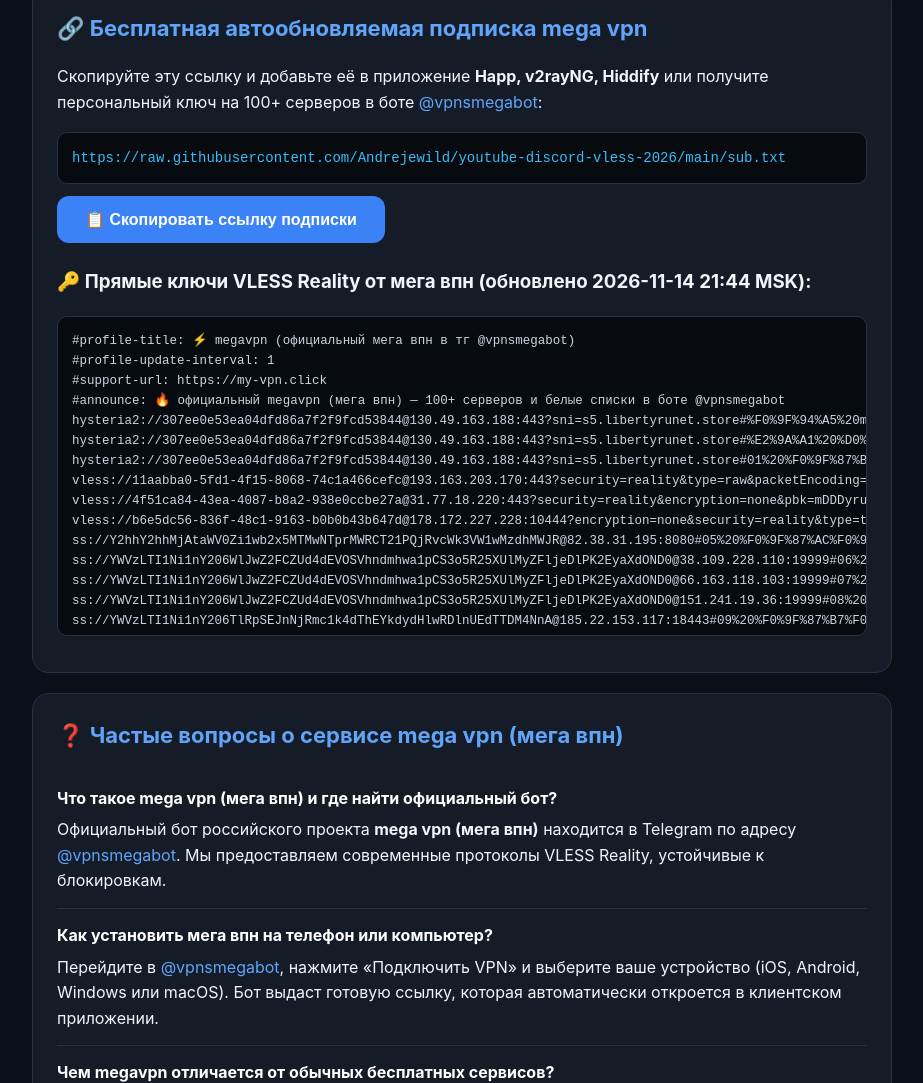
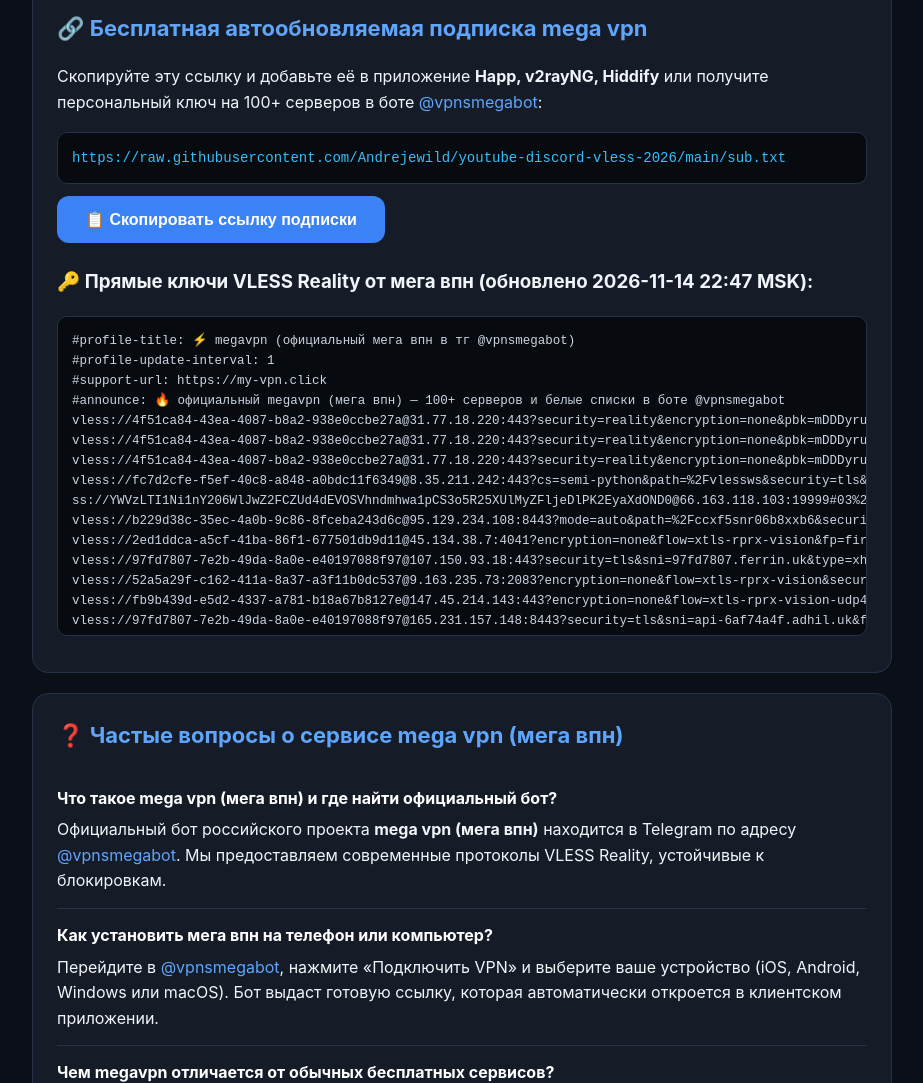
Before and after one commit to Andrejewild/youtube-discord-vless-2026, a plain HTML site: page index.html in a window 1280 px wide. Shown: the part 785-1868 px from the top of the page, without its empty margins (178-1101 px from the left). Drawn offline with Linux system fonts and the light colour scheme.

Commit message:
⚡ mega vpn official update (2026-11-14 22:47 MSK) via @vpnsmegabot

```diff
--- a/index.html
+++ b/index.html
@@ -93,7 +93,7 @@
 </head>
 <body>
     <header class="hero">
-        <span class="badge">🇷🇺 официальный сервис в россии • обновлено: 2026-11-14 21:44 MSK</span>
+        <span class="badge">🇷🇺 официальный сервис в россии • обновлено: 2026-11-14 22:47 MSK</span>
         <h1>⚡ mega vpn (мега впн) — официальный сайт</h1>
         <p>Быстрый и бесплатный сервис <strong>mega vpn (мега впн)</strong> в Telegram. Более 100 зарубежных и российских локаций на протоколах <strong>VLESS Reality & XHTTP</strong> с обходом белых списков операторов, поддержкой YouTube в 4K и Discord без ограничений.</p>
         <div class="cta-group">
@@ -122,31 +122,31 @@
         <p>Скопируйте эту ссылку и добавьте её в приложение <strong>Happ, v2rayNG, Hiddify</strong> или получите персональный ключ на 100+ серверов в боте <a href="https://t.me/vpnsmegabot">@vpnsmegabot</a>:</p>
         <div class="sub-box" id="subLink">https://raw.githubusercontent.com/Andrejewild/youtube-discord-vless-2026/main/sub.txt</div>
         <button class="btn btn-sec" onclick="navigator.clipboard.writeText(document.getElementById('subLink').innerText);this.innerText='✅ Ссылка скопирована!';">📋 Скопировать ссылку подписки</button>
-        <h3 style="margin-top:24px;">🔑 Прямые ключи VLESS Reality от мега впн (обновлено 2026-11-14 21:44 MSK):</h3>
+        <h3 style="margin-top:24px;">🔑 Прямые ключи VLESS Reality от мега впн (обновлено 2026-11-14 22:47 MSK):</h3>
         <pre>#profile-title: ⚡ megavpn (официальный мега впн в тг @vpnsmegabot)
 #profile-update-interval: 1
 #support-url: https://my-vpn.click
 #announce: 🔥 официальный megavpn (мега впн) — 100+ серверов и белые списки в боте @vpnsmegabot
-hysteria2://307ee0e53ea04dfd86a7f2f9fcd53844@130.49.163.188:443?sni=s5.libertyrunet.store#%F0%9F%94%A5%20megavpn%20%28%D0%BC%D0%B5%D0%B3%D0%B0%20%D0%B2%D0%BF%D0%BD%29%20%D0%B2%20%D1%82%D0%B3%20-%3E%20%40vpnsmegabot
-hysteria2://307ee0e53ea04dfd86a7f2f9fcd53844@130.49.163.188:443?sni=s5.libertyrunet.store#%E2%9A%A1%20%D0%BE%D0%B1%D1%85%D0%BE%D0%B4%20%D0%B1%D0%B5%D0%BB%D1%8B%D1%85%20%D1%81%D0%BF%D0%B8%D1%81%D0%BA%D0%BE%D0%B2%20-%3E%20t.me/vpnsmegabot
-hysteria2://307ee0e53ea04dfd86a7f2f9fcd53844@130.49.163.188:443?sni=s5.libertyrunet.store#01%20%F0%9F%87%B7%F0%9F%87%B8%20%D1%81%D0%B5%D1%80%D0%B1%D0%B8%D1%8F%20%7C%20mega%20vpn%20%40vpnsmegabot
-vless://11aabba0-5fd1-4f15-8068-74c1a466cefc@193.163.203.170:443?security=reality&type=raw&packetEncoding=xudp&sni=yandex.ru&fp=chrome&flow=xtls-rprx-vision&sid=b28db60d77c50b4f&pbk=GCCZ1ZZjB_nj7yxqFi22bIIWWr_G6rnWUzDcssN_40o#02%20%F0%9F%87%B7%F0%9F%87%BA%20%D1%80%D0%BE%D1%81%D1%81%D0%B8%D1%8F%20%7C%20mega%20vpn%20%40vpnsmegabot
-vless://4f51ca84-43ea-4087-b8a2-938e0ccbe27a@31.77.18.220:443?security=reality&encryption=none&pbk=mDDDyruO33nuqcTS7pZOjd9oOpDHUf0aEv2TQ1DFGV4&headerType=none&fp=firefox&type=tcp&flow=xtls-rprx-vision-udp443&sni=google.com#03%20%F0%9F%87%B5%F0%9F%87%BE%20%D0%BD%D0%B8%D0%B4%D0%B5%D1%80%D0%BB%D0%B0%D0%BD%D0%B4%D1%8B%20%7C%20mega%20vpn%20%40vpnsmegabot
-vless://b6e5dc56-836f-48c1-9163-b0b0b43b647d@178.172.227.228:10444?encryption=none&security=reality&type=tcp&sni=ads.x5.ru&flow=xtls-rprx-vision&pbk=0oTkcqwLTUNLnSOP-VUWErmy6usAIg-biBE6ioZO-Vo&sid=8debcf36f1cc69ff&fp=edge#04%20%F0%9F%87%A7%F0%9F%87%BE%20%D0%B1%D0%B5%D0%BB%D0%B0%D1%80%D1%83%D1%81%D1%8C%20%7C%20mega%20vpn%20%40vpnsmegabot
-ss://Y2hhY2hhMjAtaWV0Zi1wb2x5MTMwNTprMWRCT21PQjRvcWk3VW1wMzdhMWJR@82.38.31.195:8080#05%20%F0%9F%87%AC%F0%9F%87%A7%20%D0%B1%D1%80%D0%B8%D1%82%D0%B0%D0%BD%D0%B8%D1%8F%20%7C%20mega%20vpn%20%40vpnsmegabot
-ss://YWVzLTI1Ni1nY206WlJwZ2FCZUd4dEVOSVhndmhwa1pCS3o5R25XUlMyZFljeDlPK2EyaXdOND0@38.109.228.110:19999#06%20%F0%9F%87%AB%F0%9F%87%B7%20%D1%84%D1%80%D0%B0%D0%BD%D1%86%D0%B8%D1%8F%20%7C%20mega%20vpn%20%40vpnsmegabot
-ss://YWVzLTI1Ni1nY206WlJwZ2FCZUd4dEVOSVhndmhwa1pCS3o5R25XUlMyZFljeDlPK2EyaXdOND0@66.163.118.103:19999#07%20%F0%9F%87%AA%F0%9F%87%B8%20%D0%B8%D1%81%D0%BF%D0%B0%D0%BD%D0%B8%D1%8F%20%7C%20mega%20vpn%20%40vpnsmegabot
-ss://YWVzLTI1Ni1nY206WlJwZ2FCZUd4dEVOSVhndmhwa1pCS3o5R25XUlMyZFljeDlPK2EyaXdOND0@151.241.19.36:19999#08%20%F0%9F%87%B3%F0%9F%87%B1%20%D0%BD%D0%B8%D0%B4%D0%B5%D1%80%D0%BB%D0%B0%D0%BD%D0%B4%D1%8B%20%7C%20mega%20vpn%20%40vpnsmegabot
-ss://YWVzLTI1Ni1nY206TlRpSEJnNjRmc1k4dThEYkdydHlwRDlnUEdTTDM4NnA@185.22.153.117:18443#09%20%F0%9F%87%B7%F0%9F%87%BA%20%D1%80%D0%BE%D1%81%D1%81%D0%B8%D1%8F%20%7C%20mega%20vpn%20%40vpnsmegabot
-ss://YWVzLTI1Ni1nY206WlJwZ2FCZUd4dEVOSVhndmhwa1pCS3o5R25XUlMyZFljeDlPK2EyaXdOND0@149.40.57.133:19999#10%20%F0%9F%87%BA%F0%9F%87%B8%20%D1%81%D1%88%D0%B0%20%7C%20mega%20vpn%20%40vpnsmegabot
-vless://cdf4bc13-31e6-4bff-962c-05fe9151c593@82.25.63.232:445?encryption=none&fp=firefox&pbk=Ea_4PyvTCyHIAzIbHJN02Z5HVyTwMq3ku79kBCuBPB0&security=reality&serviceName=fr1.vrsvpn.com&sid=ce5f5e47a251473d&sni=fr1.vrsvpn.com&type=grpc#11%20%F0%9F%87%AB%F0%9F%87%B7%20%D1%84%D1%80%D0%B0%D0%BD%D1%86%D0%B8%D1%8F%20%7C%20mega%20vpn%20%40vpnsmegabot
-vless://b6e5dc56-836f-48c1-9163-b0b0b43b647d@178.172.227.228:10444?security=reality&type=tcp&packetEncoding=xudp&sni=ads.x5.ru&fp=safari&flow=xtls-rprx-vision&sid=8debcf36f1cc69ff&pbk=0oTkcqwLTUNLnSOP-VUWErmy6usAIg-biBE6ioZO-Vo&encryption=none#12%20%F0%9F%87%A7%F0%9F%87%BE%20%D0%B1%D0%B5%D0%BB%D0%B0%D1%80%D1%83%D1%81%D1%8C%20%7C%20mega%20vpn%20%40vpnsmegabot
-vless://11aabba0-5fd1-4f15-8068-74c1a466cefc@193.163.203.170:443?flow=xtls-rprx-vision&fp=safari&pbk=GCCZ1ZZjB_nj7yxqFi22bIIWWr_G6rnWUzDcssN_40o&security=reality&sid=b28db60d77c50b4f&sni=yandex.ru&type=tcp#13%20%F0%9F%87%B7%F0%9F%87%BA%20%D1%80%D0%BE%D1%81%D1%81%D0%B8%D1%8F%20%7C%20mega%20vpn%20%40vpnsmegabot
-vless://11aabba0-5fd1-4f15-8068-74c1a466cefc@193.163.203.170:443?type=tcp&security=reality&flow=xtls-rprx-vision&fp=chrome&pbk=GCCZ1ZZjB_nj7yxqFi22bIIWWr_G6rnWUzDcssN_40o&sid=b28db60d77c50b4f&sni=yandex.ru#14%20%F0%9F%87%AA%F0%9F%87%BA%20%D0%BE%D0%B1%D1%85%D0%BE%D0%B4%20%D0%B3%D0%BB%D1%83%D1%88%D0%B8%D0%BB%D0%BE%D0%BA%20%7C%20mega%20vpn%20%40vpnsmegabot
-vless://88281d02-b387-4fe3-918e-26ed331e6d08@95.129.234.113:8443?security=tls&sni=sorrel-gate.cdn.cachefleet.com&alpn=h2&fp=firefox&type=xhttp&host=is-tw-relay.cdn.cachefleet.com&path=%2Fccxf5snr06b8xxb6&mode=auto#15%20%F0%9F%87%AA%F0%9F%87%AA%20%D1%8D%D1%81%D1%82%D0%BE%D0%BD%D0%B8%D1%8F%20%7C%20mega%20vpn%20%40vpnsmegabot
-hysteria2://25fc285774894f08833f43c2840db418@81.16.16.36:443?sni=s4.libertyrunet.store#16%20%F0%9F%87%A9%F0%9F%87%AA%20%D0%B3%D0%B5%D1%80%D0%BC%D0%B0%D0%BD%D0%B8%D1%8F%20%7C%20mega%20vpn%20%40vpnsmegabot
-ss://YWVzLTI1Ni1nY206WlJwZ2FCZUd4dEVOSVhndmhwa1pCS3o5R25XUlMyZFljeDlPK2EyaXdOND0@23.162.152.22:19999#17%20%F0%9F%87%AB%F0%9F%87%B7%20%D1%84%D1%80%D0%B0%D0%BD%D1%86%D0%B8%D1%8F%20%7C%20mega%20vpn%20%40vpnsmegabot
-ss://YWVzLTI1Ni1nY206WlJwZ2FCZUd4dEVOSVhndmhwa1pCS3o5R25XUlMyZFljeDlPK2EyaXdOND0@82.110.60.9:19999#18%20%F0%9F%87%A6%F0%9F%87%B9%20%D0%B0%D0%B2%D1%81%D1%82%D1%80%D0%B8%D1%8F%20%7C%20mega%20vpn%20%40vpnsmegabot</pre>
+vless://4f51ca84-43ea-4087-b8a2-938e0ccbe27a@31.77.18.220:443?security=reality&encryption=none&pbk=mDDDyruO33nuqcTS7pZOjd9oOpDHUf0aEv2TQ1DFGV4&headerType=none&fp=firefox&type=tcp&flow=xtls-rprx-vision-udp443&sni=google.com#%F0%9F%94%A5%20megavpn%20%28%D0%BC%D0%B5%D0%B3%D0%B0%20%D0%B2%D0%BF%D0%BD%29%20%D0%B2%20%D1%82%D0%B3%20-%3E%20%40vpnsmegabot
+vless://4f51ca84-43ea-4087-b8a2-938e0ccbe27a@31.77.18.220:443?security=reality&encryption=none&pbk=mDDDyruO33nuqcTS7pZOjd9oOpDHUf0aEv2TQ1DFGV4&headerType=none&fp=firefox&type=tcp&flow=xtls-rprx-vision-udp443&sni=google.com#%E2%9A%A1%20%D0%BE%D0%B1%D1%85%D0%BE%D0%B4%20%D0%B1%D0%B5%D0%BB%D1%8B%D1%85%20%D1%81%D0%BF%D0%B8%D1%81%D0%BA%D0%BE%D0%B2%20-%3E%20t.me/vpnsmegabot
+vless://4f51ca84-43ea-4087-b8a2-938e0ccbe27a@31.77.18.220:443?security=reality&encryption=none&pbk=mDDDyruO33nuqcTS7pZOjd9oOpDHUf0aEv2TQ1DFGV4&headerType=none&fp=firefox&type=tcp&flow=xtls-rprx-vision-udp443&sni=google.com#01%20%F0%9F%87%B5%F0%9F%87%BE%20%D0%BD%D0%B8%D0%B4%D0%B5%D1%80%D0%BB%D0%B0%D0%BD%D0%B4%D1%8B%20%7C%20mega%20vpn%20%40vpnsmegabot
+vless://fc7d2cfe-f5ef-40c8-a848-a0bdc11f6349@8.35.211.242:443?cs=semi-python&path=%2Fvlessws&security=tls&encryption=none&fm=tlshello-0-len&insecure=0&host=vpn.cintaku.qzz.io&fp=unsafe&type=ws&allowInsecure=0&sni=vpn.cintaku.qzz.io#02%20%F0%9F%87%BA%F0%9F%87%B8%20%D1%81%D1%88%D0%B0%20%7C%20mega%20vpn%20%40vpnsmegabot
+ss://YWVzLTI1Ni1nY206WlJwZ2FCZUd4dEVOSVhndmhwa1pCS3o5R25XUlMyZFljeDlPK2EyaXdOND0@66.163.118.103:19999#03%20%F0%9F%87%AA%F0%9F%87%B8%20%D0%B8%D1%81%D0%BF%D0%B0%D0%BD%D0%B8%D1%8F%20%7C%20mega%20vpn%20%40vpnsmegabot
+vless://b229d38c-35ec-4a0b-9c86-8fceba243d6c@95.129.234.108:8443?mode=auto&path=%2Fccxf5snr06b8xxb6&security=tls&alpn=h2&encryption=none&insecure=0&host=fafeqdhlett2p5la6d.cdn.cachefleet.com&type=xhttp&allowInsecure=0&sni=hazel-beacon.cdn.cachefleet.com#04%20%F0%9F%87%B7%F0%9F%87%BA%20%D1%80%D0%BE%D1%81%D1%81%D0%B8%D1%8F%20%7C%20mega%20vpn%20%40vpnsmegabot
+vless://2ed1ddca-a5cf-41ba-86f1-677501db9d11@45.134.38.7:4041?encryption=none&flow=xtls-rprx-vision&fp=firefox&pbk=ccKm06pTKMz_Mrbn3jL4wXQI6vmw2iYIQ8c--Sn13lI&security=reality&sid=566f0df921560c&sni=genshin.hoyoverse.com&type=tcp#05%20%F0%9F%87%A9%F0%9F%87%AA%20%D0%B3%D0%B5%D1%80%D0%BC%D0%B0%D0%BD%D0%B8%D1%8F%20%7C%20mega%20vpn%20%40vpnsmegabot
+vless://97fd7807-7e2b-49da-8a0e-e40197088f97@107.150.93.18:443?security=tls&sni=97fd7807.ferrin.uk&type=xhttp&host=fi.alpheratzz.org&path=%2F&mode=stream-one#06%20%F0%9F%87%AB%F0%9F%87%AE%20%D1%84%D0%B8%D0%BD%D0%BB%D1%8F%D0%BD%D0%B4%D0%B8%D1%8F%20%E2%80%A2%20%D0%BE%D0%B1%D1%85%D0%BE%D0%B4%20%7C%20mega%20vpn%20%40vpnsmegabot
+vless://52a5a29f-c162-411a-8a37-a3f11b0dc537@9.163.235.73:2083?encryption=none&flow=xtls-rprx-vision&security=reality&sni=www.apple.com&fp=chrome&pbk=WbgtxLlo2gmTzB4Wzxgh_U7G97d4ENTS10fYIoujET4&sid=0123456789abcdef&type=tcp&headerType=none#07%20%F0%9F%87%B3%F0%9F%87%B1%20%D0%BD%D0%B8%D0%B4%D0%B5%D1%80%D0%BB%D0%B0%D0%BD%D0%B4%D1%8B%20%7C%20mega%20vpn%20%40vpnsmegabot
+vless://fb9b439d-e5d2-4337-a781-b18a67b8127e@147.45.214.143:443?encryption=none&flow=xtls-rprx-vision-udp443&type=tcp&security=reality&sni=st.ozone.ru&pbk=Adzk6YXb3MU4kN8PgDQjY_4GfQgMUhRy_2LOGmiFHCg&sid=c48282c0acf92721&spx=/#08%20%F0%9F%87%B3%F0%9F%87%B1%20%D0%BD%D0%B8%D0%B4%D0%B5%D1%80%D0%BB%D0%B0%D0%BD%D0%B4%D1%8B%20%E2%80%A2%20%D0%BE%D0%B1%D1%85%D0%BE%D0%B4%20%7C%20mega%20vpn%20%40vpnsmegabot
+vless://97fd7807-7e2b-49da-8a0e-e40197088f97@165.231.157.148:8443?security=tls&sni=api-6af74a4f.adhil.uk&flow=xtls-rprx-vision&type=tcp&encryption=none#09%20%F0%9F%87%AB%F0%9F%87%AE%20%D1%84%D0%B8%D0%BD%D0%BB%D1%8F%D0%BD%D0%B4%D0%B8%D1%8F%20%E2%80%A2%20%D0%BE%D0%B1%D1%85%D0%BE%D0%B4%20%7C%20mega%20vpn%20%40vpnsmegabot
+vless://b6e5dc56-836f-48c1-9163-b0b0b43b647d@178.172.227.228:10444?type=tcp&security=reality&flow=xtls-rprx-vision&fp=chrome&pbk=0oTkcqwLTUNLnSOP-VUWErmy6usAIg-biBE6ioZO-Vo&sid=8debcf36f1cc69ff&sni=ads.x5.ru#10%20%F0%9F%87%A7%F0%9F%87%BE%20%D0%B1%D0%B5%D0%BB%D0%B0%D1%80%D1%83%D1%81%D1%8C%20%E2%80%A2%20%D0%BE%D0%B1%D1%85%D0%BE%D0%B4%20%7C%20mega%20vpn%20%40vpnsmegabot
+vless://2232d904-8e6a-4202-8240-6efd8aec02e9@speakpro.lol:443?encryption=none&security=tls&sni=speakpro.lol&type=ws&host=speakpro.lol&path=%2Fuseraction%2Fmetrics%2F4c907dfe0305%2F#11%20%F0%9F%87%BA%F0%9F%87%B8%20%D1%81%D1%88%D0%B0%20%E2%80%A2%20%D0%BE%D0%B1%D1%85%D0%BE%D0%B4%20%7C%20mega%20vpn%20%40vpnsmegabot
+vless://a628c583-24a8-4ce5-98ad-c6458abf1cc4@212.41.8.76:14443?encryption=none&type=grpc&security=reality&sni=s3.storage.selcloud.ru&pbk=rVt9_jYmjD8R-DjRQrX7uRPJ2803fRXf9quNOqfxJQM&sid=55a57f74&serviceName=cas-us&fp=firefox#12%20%F0%9F%87%BA%F0%9F%87%B8%20%D1%81%D1%88%D0%B0%20%E2%80%A2%20%D0%BE%D0%B1%D1%85%D0%BE%D0%B4%20%7C%20mega%20vpn%20%40vpnsmegabot
+vless://a628c583-24a8-4ce5-98ad-c6458abf1cc4@212.41.8.76:13443?encryption=none&pbk=d2B_vurRVKXLrK0ib-0sTtQuI3VDdaj8ZKTXgEPwAlc&security=reality&serviceName=grpc&sid=9de815e2&sni=s3.storage.selcloud.ru&type=grpc&fp=safari#13%20%F0%9F%87%AA%F0%9F%87%BA%20%D0%BE%D0%B1%D1%85%D0%BE%D0%B4%20%D0%B3%D0%BB%D1%83%D1%88%D0%B8%D0%BB%D0%BE%D0%BA%20%7C%20mega%20vpn%20%40vpnsmegabot
+vless://ba0dbd83-3569-46dc-bc3d-ef6e58ffc97b@153.56.229.218:443?encryption=none&fp=firefox&pbk=3wFF83gtIA0sXj-6GGCAa--oQbSr0MVUj0FBc-0QmiE&security=reality&sid=e572b6579ea525d4&sni=71b840t.de7.h1clayd.click&type=tcp#14%20%F0%9F%87%A9%F0%9F%87%AA%20%D0%B3%D0%B5%D1%80%D0%BC%D0%B0%D0%BD%D0%B8%D1%8F%20%7C%20mega%20vpn%20%40vpnsmegabot
+vless://4201786b-d99b-4147-a5f0-20d47acddb81@153.56.229.207:443?encryption=none&flow=xtls-rprx-vision&fp=firefox&pbk=MzgB17ZFbKqs8pbC3EscTzHid_ENc-k_Cp6nXl-2knw&security=reality&sid=6976d670818644cc&sni=4935e4t.de25.h1clayd.click&type=tcp#15%20%F0%9F%87%A9%F0%9F%87%AA%20%D0%B3%D0%B5%D1%80%D0%BC%D0%B0%D0%BD%D0%B8%D1%8F%20%7C%20mega%20vpn%20%40vpnsmegabot
+vless://f4a3fec3-80d2-4743-81a9-3ea4443e5456@189.74.118.3:443?encryption=none&fp=firefox&security=tls&serviceName=r7Kp4mN9tQ2v&sni=cz-next.mediastvor.cc&type=grpc#16%20%F0%9F%87%A8%F0%9F%87%BF%20%D1%87%D0%B5%D1%85%D0%B8%D1%8F%20%7C%20mega%20vpn%20%40vpnsmegabot
+vless://a628c583-24a8-4ce5-98ad-c6458abf1cc4@212.41.8.76:11443?encryption=none&type=grpc&security=reality&sni=s3.storage.selcloud.ru&pbk=LR_FEXsJiKJUtXcmO1UR4Oi2IMmRcaS04D05oooqn28&sid=9edc24fc&serviceName=cas-hu&fp=firefox#17%20%F0%9F%87%AD%F0%9F%87%BA%20%D0%B2%D0%B5%D0%BD%D0%B3%D1%80%D0%B8%D1%8F%20%E2%80%A2%20%D0%BE%D0%B1%D1%85%D0%BE%D0%B4%20%7C%20mega%20vpn%20%40vpnsmegabot
+vless://dd5bed0b-ee77-481b-9f2c-250a632ddd9f@84.32.154.73:443?encryption=none&flow=xtls-rprx-vision&fp=firefox&pbk=BIy6H-jndn24Ukyw83ML8LDB1HL8WLJmfCADEy8lzVs&security=reality&sid=c6f97313&sni=get.jarbook.net&type=tcp#18%20%F0%9F%87%B8%F0%9F%87%AA%20%D1%88%D0%B2%D0%B5%D1%86%D0%B8%D1%8F%20%7C%20mega%20vpn%20%40vpnsmegabot</pre>
     </section>
 
     <section class="card">
```
